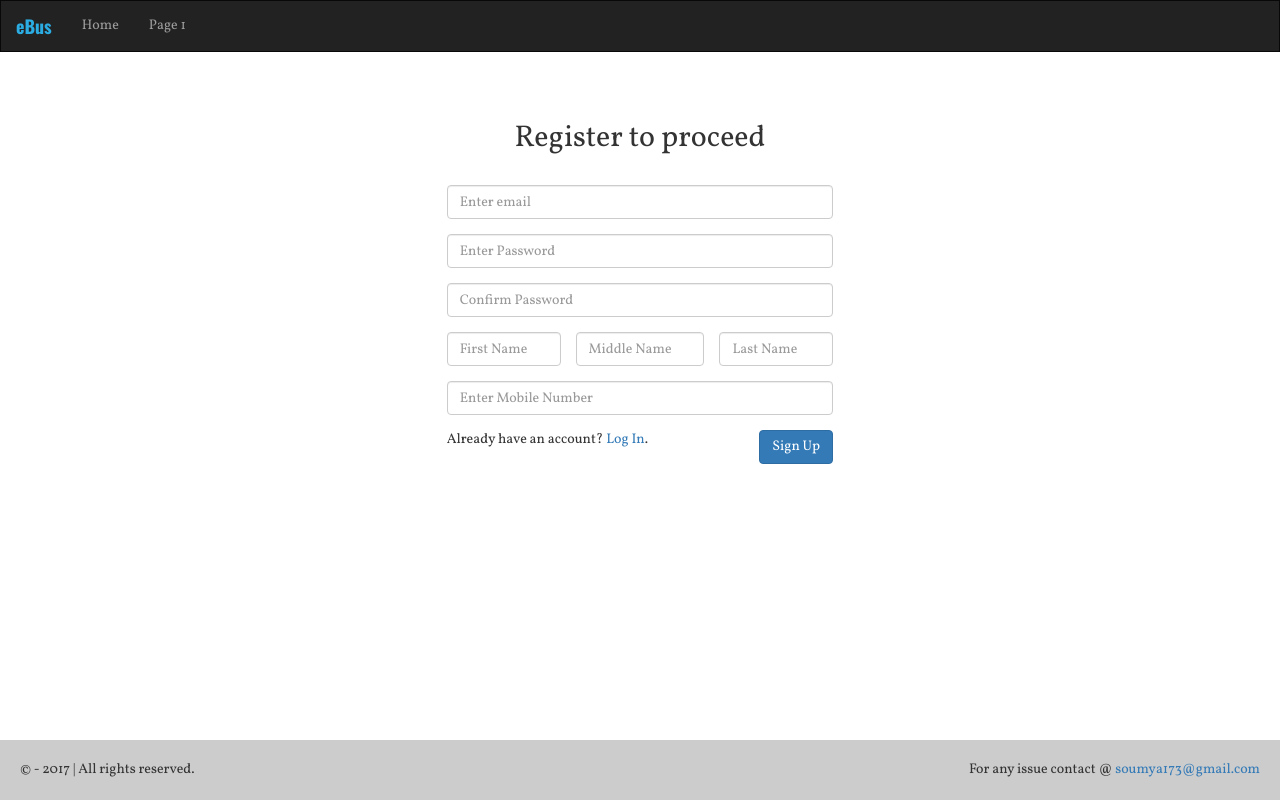
After one commit to soumya173/eBus, a PHP site: page /signup.php in a window 1280 px wide. The commit adds this page. Run offline with PHP 8.4, Linux system fonts and the light colour scheme.

Commit message:
Added login and signup page

```diff
--- a/css/style.css
+++ b/css/style.css
@@ -17,10 +17,14 @@ body{font-family: Vollkorn;}
   display: contents;
   margin-right: 5px;
 }
+.site-header{height: 52px;}
+
+/* ======= footer ======= */
+.site-footer{height: 60px;}
 
 /* ======= index ======= */
 /* Classes & IDs */
-.site-body{}
+.site-body{min-height: calc(100vh - 112px);}
 .site-header{
   border-radius: 0px;
   margin-bottom: 0px;
@@ -96,3 +100,20 @@ body{font-family: Vollkorn;}
   text-align: center;
 }
 .booking-container table tbody{font-family: Oswald;}
+
+/* ======= login ======= */
+.login-row{margin: 50px 0px;}
+.login-text{
+  text-align: center;
+  margin-bottom: 30px;
+}
+
+/* ======= signup ======= */
+.signup-row{margin: 50px 0px;}
+.signup-text{
+  text-align: center;
+  margin-bottom: 30px;
+}
+.signup-fname{padding-left: 0px;}
+.signup-mname{padding: 0px;}
+.signup-lname{padding-right: 0px;}
--- a/header.php
+++ b/header.php
@@ -29,7 +29,9 @@
               <li><a href="logout.php"><span class="glyphicon glyphicon-off"></span> Log out</a></li>
             </ul>
           ');
-        } else {
+        } elseif ($_SESSION['page'] == 'login' || $_SESSION['page'] == 'signup') {
+          // Show nothing
+        }else {
           echo('
             <ul class="nav navbar-nav navbar-right">
               <li><a href="#" data-toggle="modal" data-target="#signUpModal"><span class="glyphicon glyphicon-user"></span> Sign Up</a></li>
@@ -142,7 +144,7 @@ if (isset($_POST['login'])) {
 
       header('Location: profile.php');
     }else{
-      $_SESSION['message'] = "It seems you typed invalid credentials. Please <a href=\"index.php\">try again</a>.";
+      $_SESSION['message'] = "It seems you typed invalid credentials. Please <a href=\"login.php\">try again</a>.";
       $_SESSION['type'] = "error";
 
       header('Location: info.php');
--- a/index.php
+++ b/index.php
@@ -16,6 +16,7 @@
     <!-- Required scripts -->
     <script src="js/jquery.min.js" charset="utf-8"></script>
     <script src="js/bootstrap.min.js" charset="utf-8"></script>
+    <script src="js/scripts.js" charset="utf-8"></script>
 
   </head>
   <body>
--- a/info.php
+++ b/info.php
@@ -10,9 +10,13 @@
     <link rel="stylesheet" href="css/bootstrap.min.css">
     <link rel="stylesheet" href="css/style.css">
 
+    <!-- Required fonts -->
+    <link href="https://fonts.googleapis.com/css?family=Oswald:400,700|Vollkorn:400,700" rel="stylesheet">
+
     <!-- Required scripts -->
     <script src="js/jquery.min.js" charset="utf-8"></script>
     <script src="js/bootstrap.min.js" charset="utf-8"></script>
+    <script src="js/scripts.js" charset="utf-8"></script>
 
   </head>
   <body>
--- /dev/null
+++ b/js/scripts.js
@@ -0,0 +1 @@
+// login.php
--- a/profile.php
+++ b/profile.php
@@ -16,6 +16,7 @@
     <!-- Required scripts -->
     <script src="js/jquery.min.js" charset="utf-8"></script>
     <script src="js/bootstrap.min.js" charset="utf-8"></script>
+    <script src="js/scripts.js" charset="utf-8"></script>
 
   </head>
   <body>
--- /dev/null
+++ b/signup.php
@@ -0,0 +1,86 @@
+<!DOCTYPE html>
+<html>
+  <head>
+    <meta charset="utf-8">
+    <meta name="viewport" content="width=device-width, initial-scale=1">
+
+    <title>Sign Up</title>
+
+    <!-- Required stylesheets -->
+    <link rel="stylesheet" href="css/bootstrap.min.css">
+    <link rel="stylesheet" href="css/style.css">
+
+    <!-- Required fonts -->
+    <link href="https://fonts.googleapis.com/css?family=Oswald:400,700|Vollkorn:400,700" rel="stylesheet">
+
+    <!-- Required scripts -->
+    <script src="js/jquery.min.js" charset="utf-8"></script>
+    <script src="js/bootstrap.min.js" charset="utf-8"></script>
+    <script src="js/scripts.js" charset="utf-8"></script>
+
+  </head>
+  <body>
+    <!-- Including the navbar -->
+    <?php
+      include('connect.php');
+      $_SESSION['page'] = 'signup';
+    ?>
+
+    <!-- Including the header -->
+    <?php include('header.php'); ?>
+
+    <!-- Site body -->
+    <div class="container-fluid site-body">
+      <div class="row signup-row">
+        <div class="col-sm-4 col-sm-offset-4">
+          <h2 class="signup-text">Register to proceed</h2>
+          <form class="" action="" method="post">
+            <div class="form-group">
+              <input type="email" class="form-control" name="semail" placeholder="Enter email" maxlength="20" required>
+            </div>
+            <div class="form-group">
+              <input type="password" class="form-control" name="spassword" placeholder="Enter Password" maxlength="30" required>
+            </div>
+            <div class="form-group">
+              <input type="password" class="form-control" name="cpassword" placeholder="Confirm Password" maxlength="30" required>
+            </div>
+            <div class="form-group">
+              <div class="col-sm-4 signup-fname">
+                <input type="text" class="form-control" name="fname" placeholder="First Name" maxlength="20" required>
+              </div>
+              <div class="col-sm-4 signup-mname">
+                <input type="text" class="form-control" name="mname" placeholder="Middle Name" maxlength="20">
+              </div>
+              <div class="col-sm-4 signup-lname">
+                <input type="text" class="form-control" name="lname" placeholder="Last Name" maxlength="20" required>
+              </div>
+              <div style="clear:both;"></div>
+            </div>
+            <div class="form-group">
+              <input type="number" class="form-control" name="mobile" placeholder="Enter Mobile Number" maxlength="10" required>
+            </div>
+            <div class="form-group row">
+              <div class="col-sm-9">
+                <p>Already have an account? <a href="login.php">Log In</a>.</p>
+              </div>
+              <div class="col-sm-3">
+                <button type="submit" name="signup" class="btn btn-primary btn-block">Sign Up</button>
+              </div>
+              <div style="clear:both;"></div>
+            </div>
+
+          </form>
+        </div>
+      </div> <!-- /row -->
+    </div> <!-- /site-body -->
+
+    <?php
+
+
+
+    ?>
+
+    <!-- Including the footer -->
+    <?php include('footer.php'); ?>
+  </body>
+</html>
```
Also changed, not shown: login.php (added, +89 -0 lines), 1 other file.
